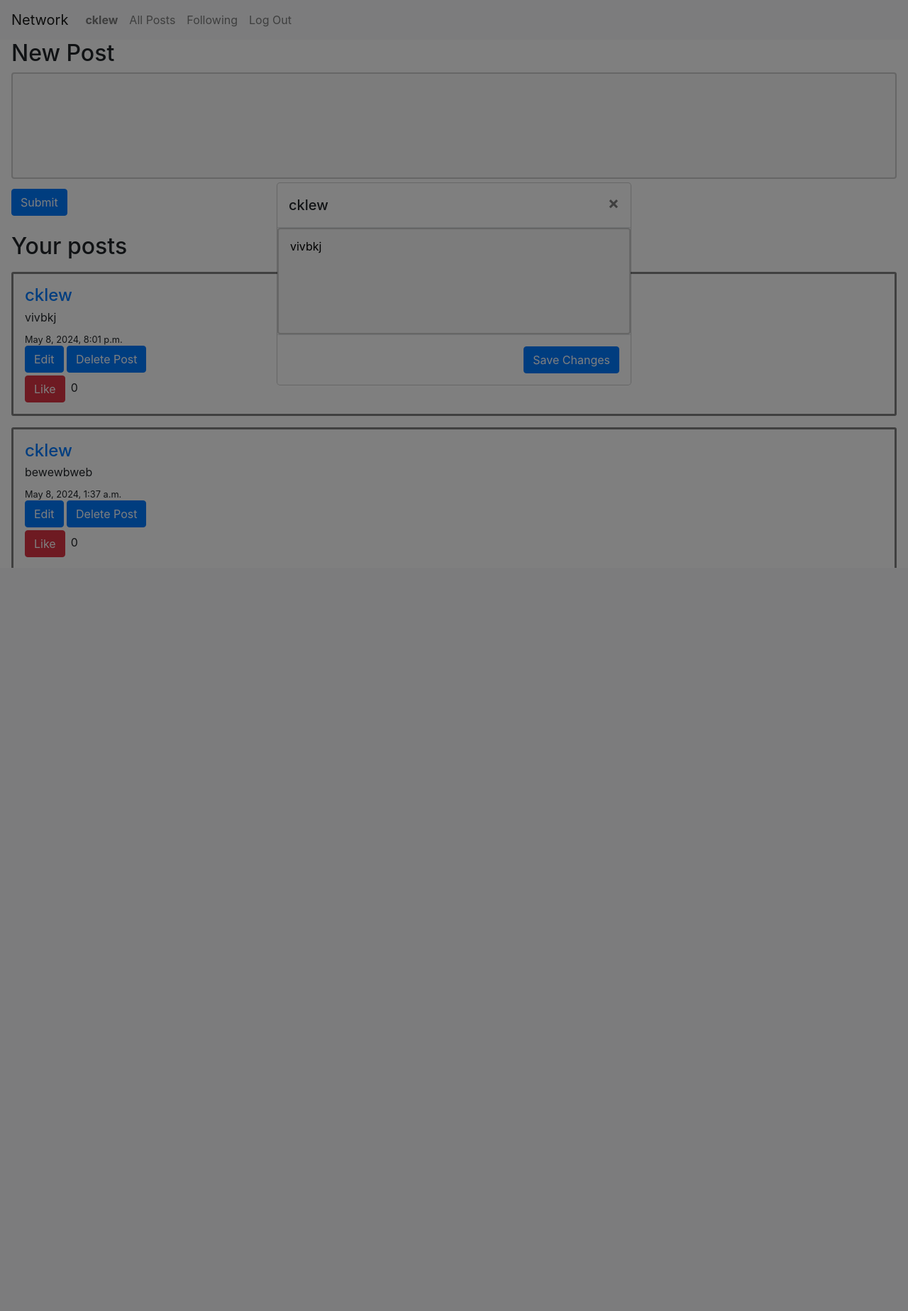
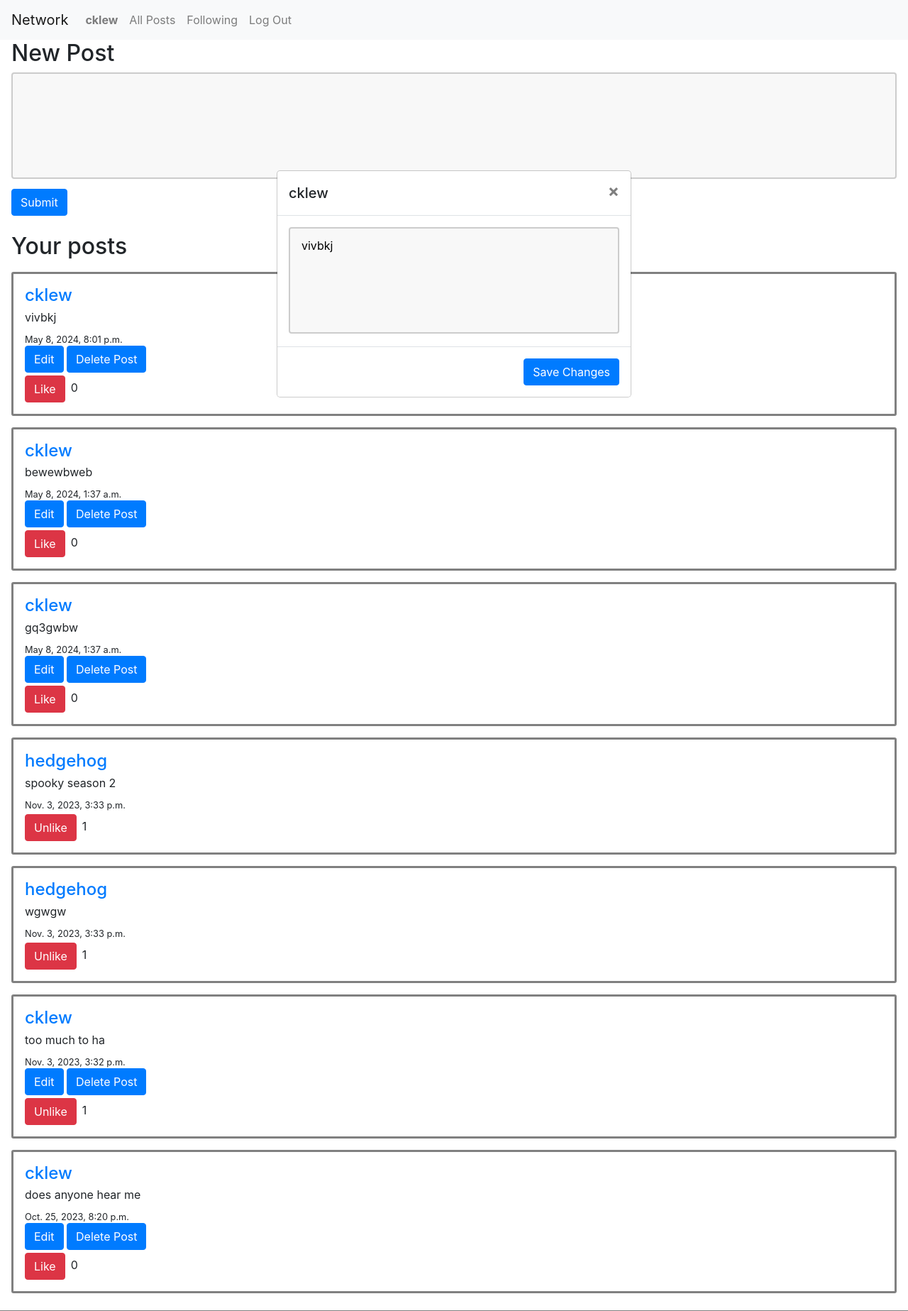
Before and after one commit to carolinekle/network, a Django app: page / in a window 1280 px wide, after a click on "Edit". Shown: the top 1847 px of the page at 71% size. Before the commit the page ends 800 px from the top, so only its background shows below. Run offline with Django 3.2, Linux system fonts and the light colour scheme; a user stored in the database is signed in; data comes from the database, SQL or seed files in the repository; both versions use the stored data as it was after the commit; some libraries are stand-ins or nearby versions.

Commit message:
fix buggy modal in roundabout way

```diff
--- a/network/static/network/network.js
+++ b/network/static/network/network.js
@@ -7,6 +7,7 @@
     const likeButtons = document.querySelectorAll('#like')
     const followButton = document.querySelector('#follow')
     const deleteButtons = document.querySelectorAll('#delete')
+    const bootstrap = document.querySelector('.modal-backdrop')
 
     function getCookie(name){
         const value = `; ${document.cookie}`;
@@ -145,6 +146,10 @@
     });
     }
 
+    if(bootstrap){
+        bootstrap.style.display="none"
+    }
+
     if(save){
 
     save.addEventListener('click', function(){
--- a/network/static/network/styles.css
+++ b/network/static/network/styles.css
@@ -3,13 +3,18 @@
     border-color: gray;
     border-radius: 3px;
     padding: 1rem;
-    animation-name: hide;
+    animation-name: pop;
     animation-duration: 2s;
     animation-fill-mode: forwards;
     animation-play-state: paused;
+    position: relative;
 }
 
-@keyframes hide {
+.modal-backdrop {
+  position: relative !important;
+}
+
+@keyframes pop {
   0% {
       opacity: 1;
       height: 100%;
--- a/network/templates/network/index.html
+++ b/network/templates/network/index.html
@@ -11,6 +11,8 @@
 
     </form>
     {% endif %}
+
+
     <br>
     <h2 class="mx-3">Your posts</h2>
         {% for post in page_obj %}
@@ -30,19 +32,20 @@
 
 
 
-            <div class="modal fade" id="edited_{{ post.id }}" tabindex="-1" role="dialog" aria-labelledby="exampleModalLongTitle" aria-hidden="true">
-                <div class="modal-dialog modal-dialog-centered" role="document">
+            <div class="modal" id="edited_{{ post.id }}" tabindex="-1" role="dialog" aria-labelledby="exampleModalLongTitle" aria-hidden="true">
+              <div class="modal-dialog modal-dialog-centered" role="document" style="z-index: 1060 !important;">
                   <div class="modal-content">
                       <div class="modal-header">
-                      <h5 class="modal-title" id="exampleModalLongTitle"> {{ post.poster }}</h5>
+                          <h5 class="modal-title" id="exampleModalLongTitle">{{ post.poster }}</h5>
                           <button type="button" class="close" data-dismiss="modal" aria-label="Close">
                               <span aria-hidden="true">&times;</span>
                           </button>
                       </div>
+                      <div class="modal-body">
                           <textarea rows="5" class="modal-body" id="new_text">{{ post.text }}</textarea>
+                      </div>
                       <div class="modal-footer">
-
-                      <button type="submit" value= {{ post.id }} id="edit" class="btn btn-primary">Save Changes</button>
+                          <button type="submit" value="{{ post.id }}" id="edit" class="btn btn-primary">Save Changes</button>
                       </div>
                   </div>
               </div>
```
Also changed, not shown: db.sqlite3. Lines whose indentation alone changed are shown as unchanged.
